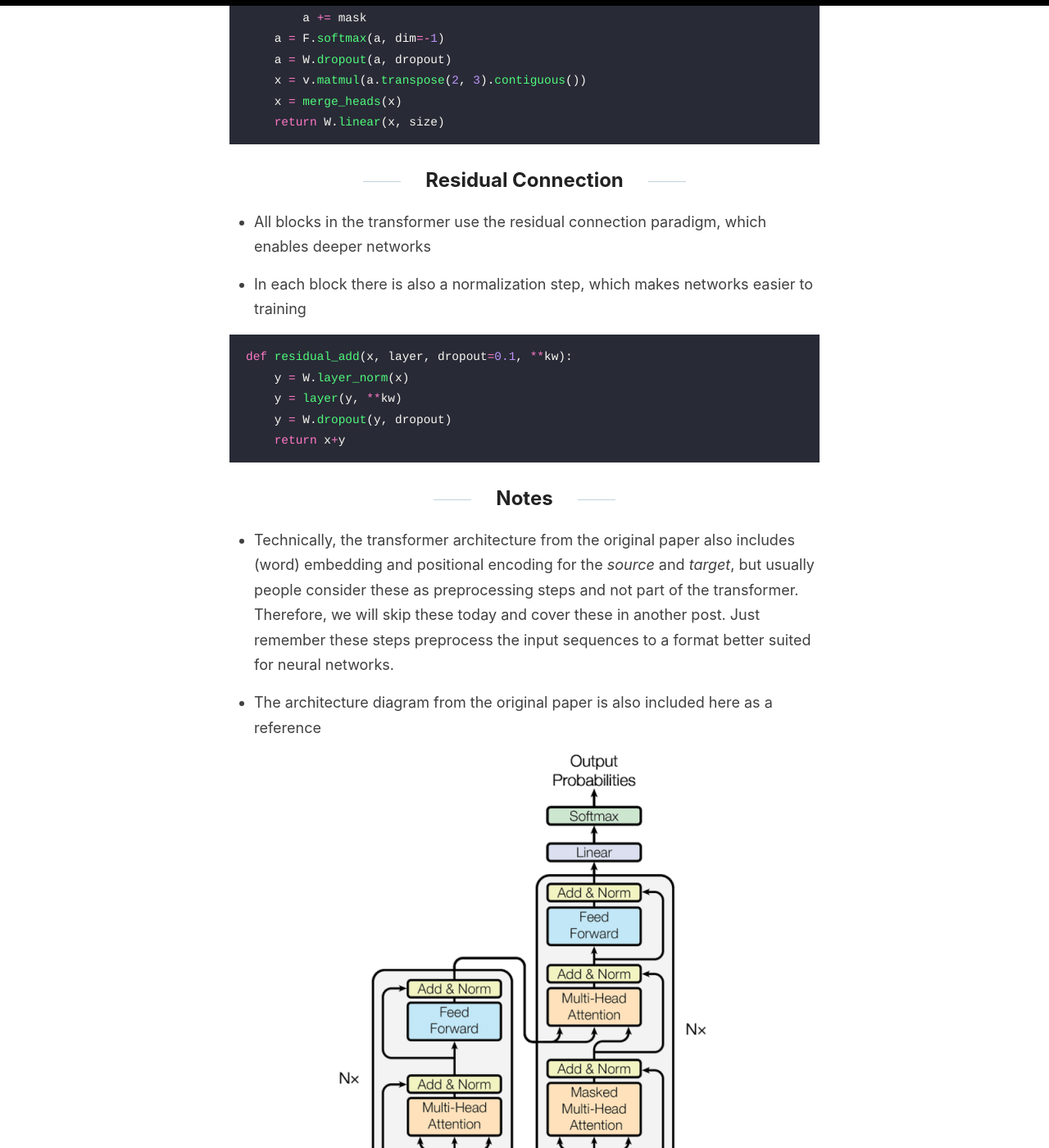
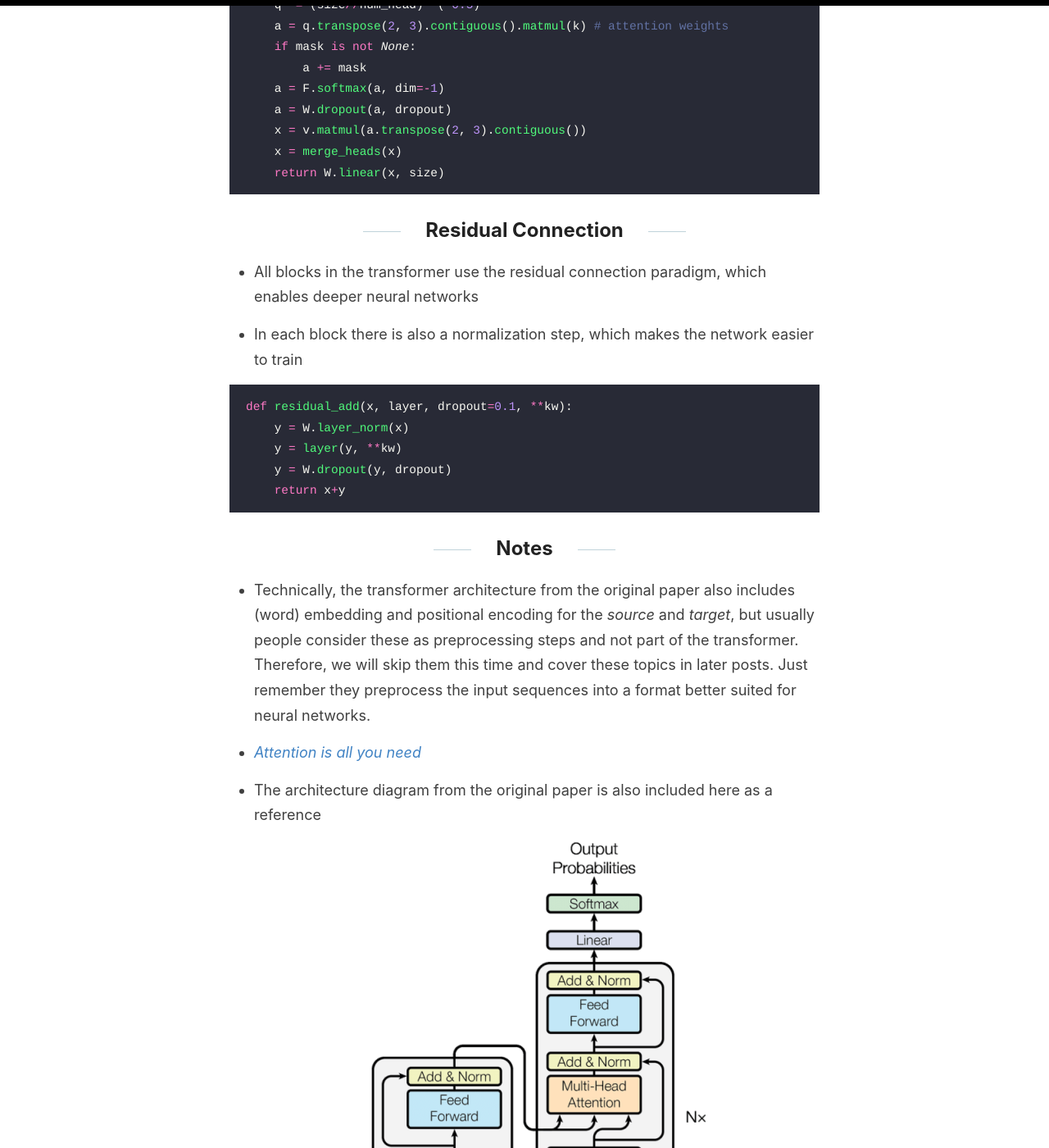
Before and after one commit to blue-season/blue-season.github.io, a Jekyll site: the page built from _posts/2019-09-08-transformer-in-5-minutes.md, in a window 1280 px wide and 1400 px high, scrolled down 5397 px. Shown: the whole window at 82% size. Built offline with Jekyll 4.4.1, drawn with Linux system fonts in a browser that asks for light colours; some of the changed text lies outside the part shown.

Commit message:
Fix typo in post

````diff
--- a/_posts/2019-09-08-transformer-in-5-minutes.md
+++ b/_posts/2019-09-08-transformer-in-5-minutes.md
@@ -32,12 +33,12 @@ def transformer(x, y, **kw):
 
 ![encoder](/images/2019-09-08/tf-encoder.png)
 
-- Each encoder consists of two blocks:
+Each encoder consists of two blocks:
 
-    - A self-attention block, that compares different positions in the *source* sequence to
-      evaluate their relative importances (weights)
+- A self-attention block, that compares different positions in the *source* sequence to
+  evaluate their relative importances (weights)
 
-    - A feed-forward block, that learns the *memory* representation
+- A feed-forward block, that learns the *memory* representation
 
 - We will discuss these two blocks shortly
 
@@ -53,7 +54,7 @@ def encoder(x, num_encoder=6, **kw):
 
 ![decoder](/images/2019-09-08/tf-decoder.png)
 
-- Each decoder consists of three blocks:
+Each decoder consists of three blocks:
 
 - A self-attention block for the *memory* (i.e. the output of the decoder stack)
 
@@ -99,9 +100,9 @@ The attention mechanism is often considered the most important contribution of t
 - In the most general sense, attention maps one sequence with the other to establish relative importance
 between all pairs of elements
 
-- If *the other* sequence is just the first one, it is then a *self-attention*
+- If the second sequence is the same as the first one, it is then a *self-attention*
 
-- In transformer, the attention algorithm works as follows:
+- The attention algorithm works as follows:
 
     - First, a *query* vector is extracted from the first sequence
 
@@ -148,9 +148,9 @@ def multi_head_attention(
 
 ## Residual Connection
 
-- All blocks in the transformer use the residual connection paradigm, which enables deeper networks
+- All blocks in the transformer use the residual connection paradigm, which enables deeper neural networks
 
-- In each block there is also a normalization step, which makes networks easier to training
+- In each block there is also a normalization step, which makes the network easier to train
 
 ```python
 def residual_add(x, layer, dropout=0.1, **kw):
@@ -165,8 +165,10 @@ def residual_add(x, layer, dropout=0.1, **kw):
 - Technically, the transformer architecture from the original paper also includes
   (word) embedding and positional encoding for the *source* and *target*, but usually
   people consider these as preprocessing steps and not part of the transformer.
-  Therefore, we will skip these today and cover these in another post. Just remember
-  these steps preprocess the input sequences to a format better suited for neural networks.
+  Therefore, we will skip them this time and cover these topics in later posts. Just remember
+  they preprocess the input sequences into a format better suited for neural networks.
+
+- [*Attention is all you need*](https://arxiv.org/abs/1706.03762)
 
 - The architecture diagram from the original paper is also included here as a reference
 
````
Also changed, not shown: other parts of _posts/2019-09-08-transformer-in-5-minutes.md (+10 -10 lines), 1 other file.
